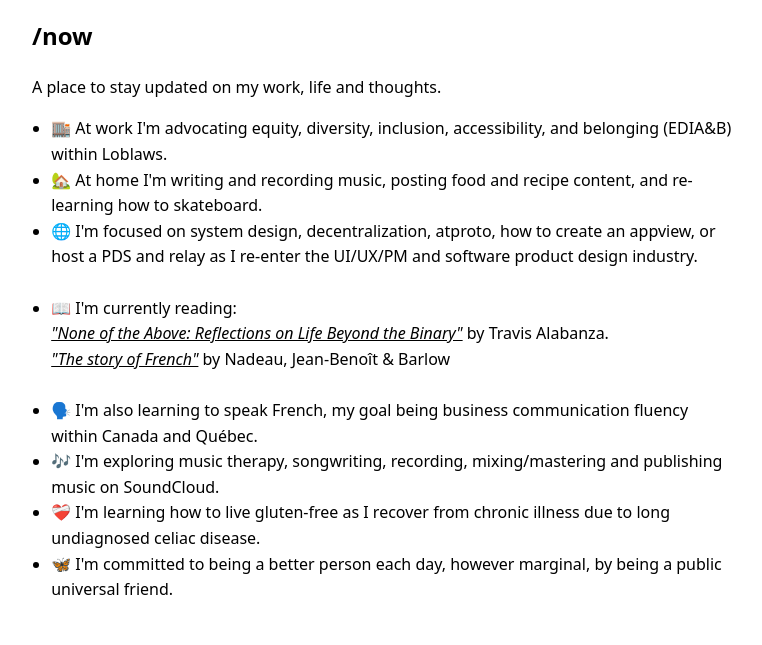
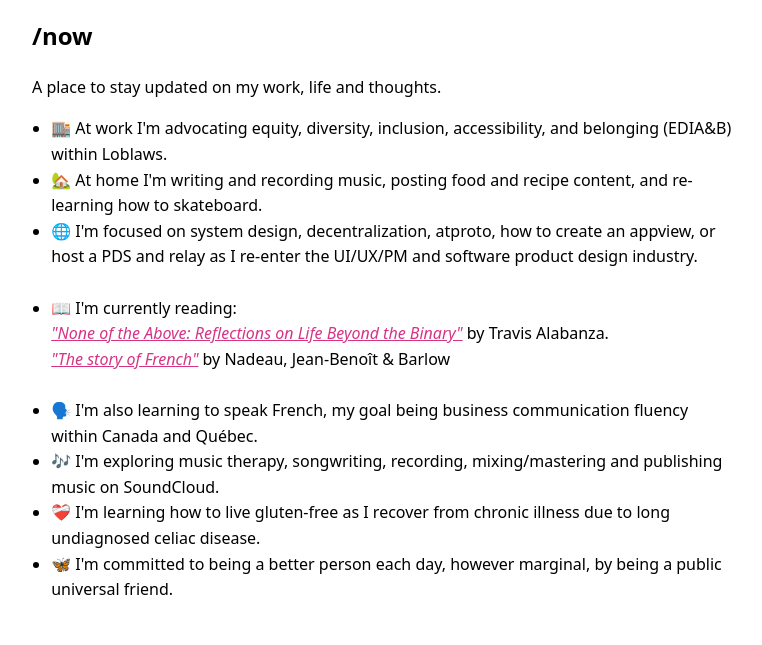
Before and after one commit to summerlee-design/summerlee-design, a plain HTML site: page index.html in a window 1280 px wide. Shown: the part 155-800 px from the top of the page, without its empty margins (258-1020 px from the left). Drawn offline with Linux system fonts and the light colour scheme.

Commit message:
Update style.css

```diff
--- a/style.css
+++ b/style.css
@@ -31,7 +31,7 @@ ul {
 }
 
 a {
-  color: inherit;
+  color: #d63384;
   text-decoration: underline;
 }
 
```
